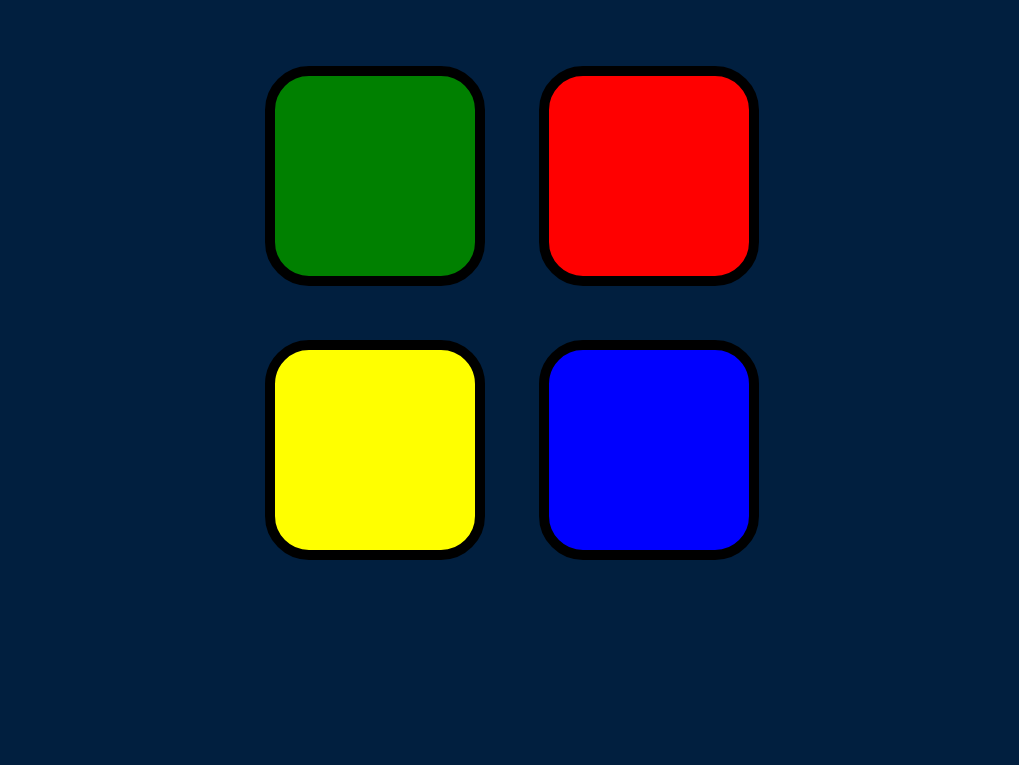
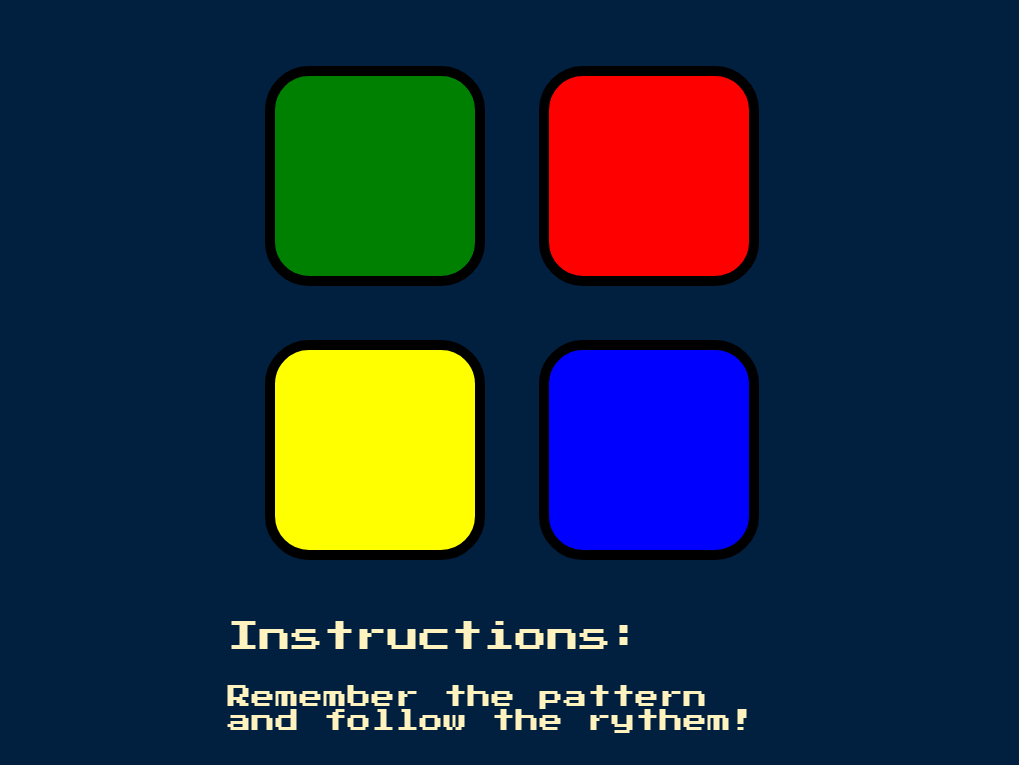
Before and after one commit to Yarin9Ashmoz/Memory-Game, a plain HTML site: page index.html in a window 1280 px wide. Shown: the part 133-898 px from the top of the page, without its empty margins (128-1147 px from the left). Before the commit the page ends 800 px from the top, so only its background shows below. Drawn offline with nearby package versions, Linux system fonts and the light colour scheme.

Commit message:
Update index.html

```diff
--- a/index.html
+++ b/index.html
@@ -27,6 +27,12 @@
       <div type="button" id="blue" class="btn blue">
       </div>
 
+      <div id="Instructions">
+        <p id="p1">Instructions:</p>
+          Remember the pattern and follow the rythem!
+        </p>
+      </div>
+
     </div>
 
   </div>
```
